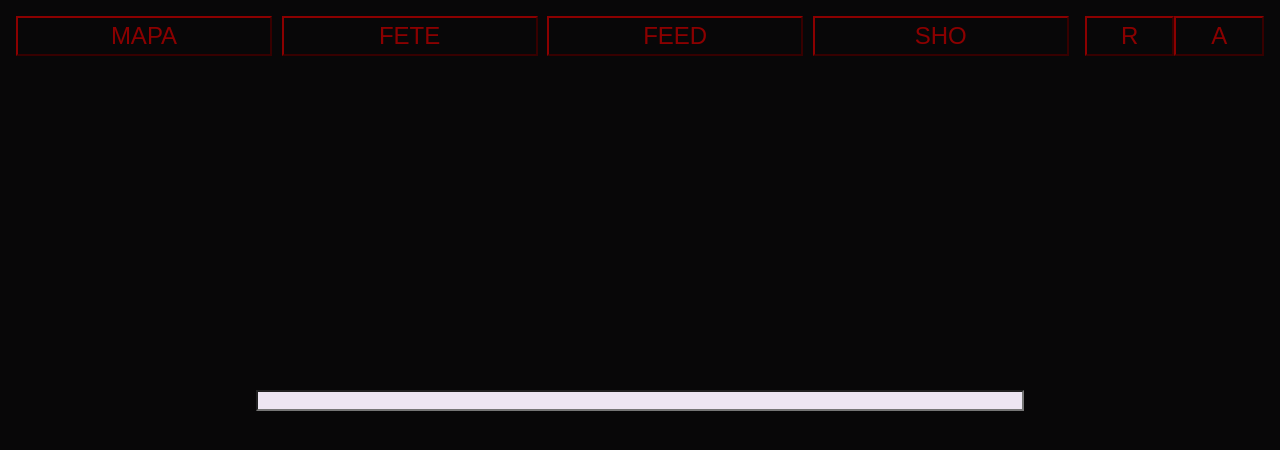
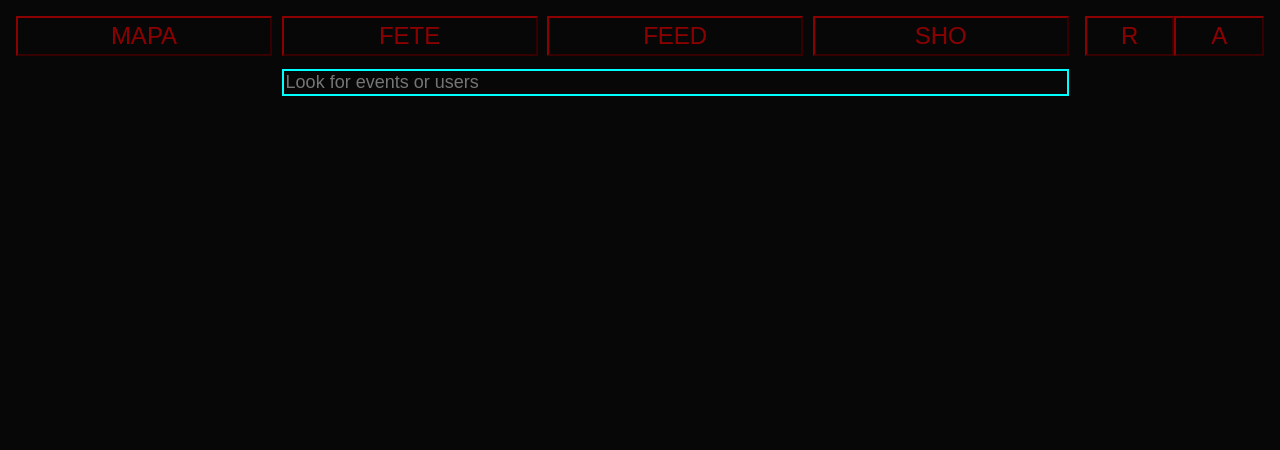
Before and after one commit to Sign0ret/PARS, a plain HTML site: page map.html in a window 1280 px wide. Drawn offline with Linux system fonts and the light colour scheme.

Commit message:
pasamos a fete

```diff
--- a/map.html
+++ b/map.html
@@ -30,7 +30,7 @@
             <button type="submit" id="poker" class="menu">A</button>
         </form>
         <form action="#">
-            <input type="search" name="lookAll" id="lookAll">
+            <input type="search" name="lookAll" id="lookAll" placeholder="Look for events or users">
         </form>
     </div>
 
--- a/style.css
+++ b/style.css
@@ -84,9 +84,17 @@ div {
 
 /* inside 1: map */
 #lookAll {
-    top: 0;
-    min-width: 60vw;
+    position: absolute;
+    top: 7%;
+    left: 21%;
+    position: fixed;
+    margin: 1%;
+    min-width: 61.5vw;
+    min-height: 3%;
     display: block;
-    background: #ede6f2;
-    color: #364958;
+    background: #080708;
+    color: #ede6f2;
+    border-color: aqua;
+    border-style:double;
+    font-size: large;
 }
```
Also changed, not shown: img/vocetoEventosResumen.png (added).
